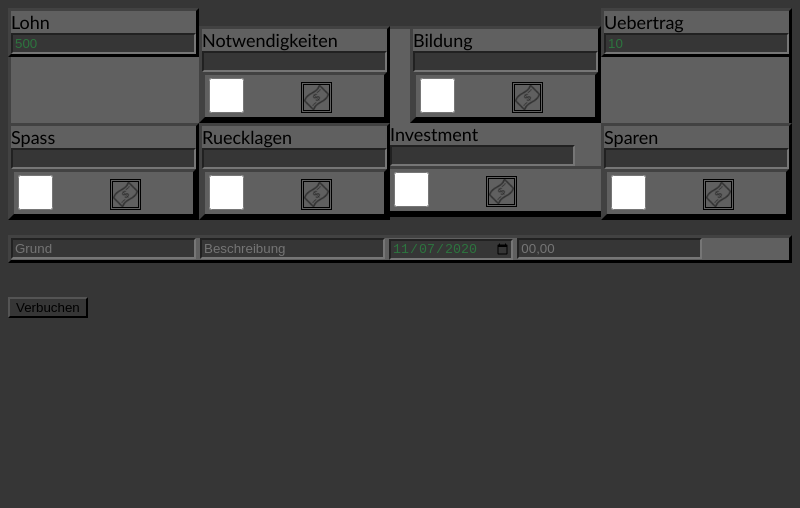
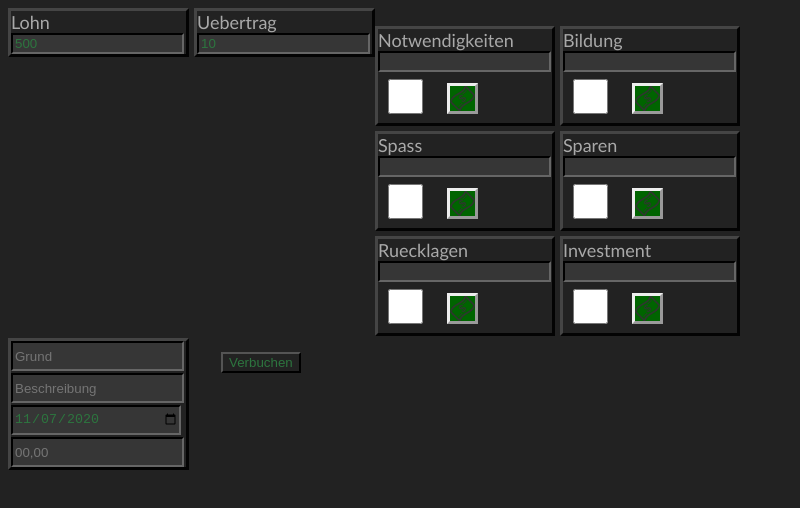
Before and after one commit to DerGhoul/AusgabeApp, an Electron app: page index.html in a window 800 px wide. Drawn offline with Linux system fonts and the light colour scheme; no server answers.

Commit message:
css update

```diff
--- a/index.css
+++ b/index.css
@@ -1,92 +1,89 @@
 button{
-	background-color: #363636;
+	background-color: #222;
 
 
+	color: #2d753f;
+	margin-left: 2rem;
+	margin-top: 1rem;
 }
 input{
 	background-color:#363636;
-
-    color: #2d753f;
-
-
+	width: 165px;
+	color: #2d753f;
+	border-color: #121212;
 
 }
-.parameter{
+.container{
+	display: grid;
+	grid-template-columns: 180px 180px;
+	grid-template-rows: 100px 100px 100px;
+	border-style: none;
+	grid-gap: 5px;
+}
+
+.container2{
+	display: grid;
+	grid-template-columns: 180px;
+	grid-template-rows: 30px 30px 30px 30px;
+	width: 175px;
+	grid-gap: 2px;
+	margin-top: 2px;
 }
 
 body{
-	background-color: #363636;
+	background-color: #222;
+	width: 365;
 
 }
 
 
 div{
 
-	background-color: #606060;
 	border-style: outset;
-	border-color: #424242;
-	border-bottom-color: #454545;
+	border-color: #020101e6;
+	border-top-color: #454545;
+	border-left-color: #454545;
 
+	float: left;
 }
 
-.divb{
-
-	background-color: #363636;
-
-}
 
 label{
 	text-align: center;
 	font-family: Calibri, auto;
 	font-size: large;
+	color: darkgray;
 }
 
 p{
 	color: red;
+	font-size: small;
+	float: right;
+	align-content: left;
 }
 
 
 img{
-
 	width: 25px;
 	height: 25px;
-	border: double;
-	margin-left:50px;
-	margin-right:40px;
+	border: outset;
+	background-color: darkgreen;
+
 }
 
 .check{
+	margin-top: 7px;
+	margin-left: 10px;
+	margin-right: 20px;
 	width: 35px;
 	height: 35px;
 }
 
-
-.divc{
-
-	background-color: #606060;
+#lohnDiv{
+	width: 175px;
 }
 
-#lohnDiv{
-	float:left;
+#betragDiv{
+	width: 175px;
+	margin-left: 5px;
 }
-#betragDiv{
-	float: right;
-}
-#firstDiv{
-	float: left;
-}
-#secondDiv{
-	float: right;
-}
-#thirdDiv{
-	float:left;
-}
-#fourthDiv{
-	float: right;
-}
-#fifthDiv{
-	float:left;
-}
-#sixthDiv{
-	/*float: right;*/
-}
--- a/index.html
+++ b/index.html
@@ -15,21 +15,22 @@
 
 <div id="lohnDiv" ><!--Hier wird der Lohn implementiert-->
 	<label>Lohn</label><br>
-	<input
-		type="number"
+	<input	type="number"
 					name="lohn"
 					id="lohn"
 					value="500"
 					onchange="umverteilung()" >
 </div>
+
 <div id="betragDiv" ><!--Hier wird der Übertrag implementiert-->
 	<label>Uebertrag</label><br>
-	<input
-		type="number"
+	<input	type="number"
 					name="bertrag"
 					id="betrag"
 					value="10" >
-</div><br>
+</div>
+
+<br>
 <!--div class="diva"-->
 
 
@@ -38,8 +39,8 @@
 
 
 
-
-	<div id="firstDiv" ><!--Hier wird die "Notwendig" implementiert-->
+<div class="container">
+	<div class="item item1" id="firstDiv" ><!--Hier wird die "Notwendig" implementiert-->
 		<label>Notwendigkeiten</label><br>
 			<input 	type="number"
 					name="Notwendigkeiten"
@@ -50,8 +51,6 @@
 					ondrop="geldeinbringen(event,this)"
 					ondragover="allowDrop(event,this)"><br>
 
-
-		<div class="divc" >
 		<input 	type="checkbox"
 				class="check"
 				id="notwendigkeitChecked"
@@ -64,10 +63,9 @@
 				draggable="true"
 				ondragstart="gelduebertragen(event,this)" ></img>
 	</div>
-	</div>
 
 
-	<div id="secondDiv" ><!--Hier wird die "Bildung" implementiert-->
+	<div class="item item2"  id="secondDiv" ><!--Hier wird die "Bildung" implementiert-->
 		<label>Bildung</label><br>
 			<input 	type="number"
 					name="Bildung"
@@ -79,7 +77,7 @@
 					ondragover="allowDrop(event,this)"><br>
 
 
-		<div class="divc">
+
 		<input 	type="checkbox"
 				class="check"
 				id="bildungChecked"
@@ -92,10 +90,9 @@
 				draggable="true"
 				ondragstart="gelduebertragen(event,this)" ></img>
 	</div>
-	</div>
 
 
-	<div id="thirdDiv"  ><!--Hier wird die "Spass" implementiert-->
+	<div class="item item3"  id="thirdDiv"  ><!--Hier wird die "Spass" implementiert-->
 		<label>Spass</label><br>
 			<input 	type="number"
 					name="Spass"
@@ -106,8 +103,6 @@
 					ondrop="geldeinbringen(event,this)"
 					ondragover="allowDrop(event,this)"><br>
 
-
-		<div class="divc">
 			<input 	type="checkbox"
 					class="check"
 					id="spassChecked"
@@ -118,11 +113,11 @@
 			<img 	id="spassgeld"
 					src="geldschein.png"
 					draggable="true"
-					ondragstart="gelduebertragen(event,this)" ></img></div>
+					ondragstart="gelduebertragen(event,this)" ></img>
 	</div>
 
 
-	<div id="fourthDiv"   ><!--Hier wird die "Sparen" implementiert-->
+	<div class="item item4"  id="fourthDiv"   ><!--Hier wird die "Sparen" implementiert-->
 		<label>Sparen</label><br>
 			<input type="number"
 					name="Sparen"
@@ -133,8 +128,6 @@
 					ondrop="geldeinbringen(event,this)"
 					ondragover="allowDrop(event,this)"><br>
 
-
-		<div class="divc">
 		<input 	type="checkbox"
 				class="check"
 				id="sparenChecked"
@@ -147,10 +140,9 @@
 				draggable="true"
 				ondragstart="gelduebertragen(event,this)" ></img>
 	</div>
-	</div>
 
 
-	<div id="fifthDiv"  ><!--Hier wird die "Ruecklagen" implementiert-->
+	<div class="item item5"  id="fifthDiv"  ><!--Hier wird die "Ruecklagen" implementiert-->
 		<label>Ruecklagen</label><br>
 			<input 	type="number"
 					name="Ruecklagen"
@@ -161,8 +153,6 @@
 					ondrop="geldeinbringen(event,this)"
 					ondragover="allowDrop(event,this)"><br>
 
-
-		<div class="divc">
 		<input 	type="checkbox"
 				class="check"
 				id="ruecklagenChecked"
@@ -175,10 +165,9 @@
 				draggable="true"
 				ondragstart="gelduebertragen(event,this)" ></img>
 	</div>
-	</div>
 
 
-	<div id="sixthDiv"  ><!--Hier wird die "Investment" implementiert-->
+	<div class="item item6"  id="sixthDiv"  ><!--Hier wird die "Investment" implementiert-->
 		<label>Investment</label><br>
 			<input 	type="number"
 					name="Investment"
@@ -189,8 +178,6 @@
 					ondrop="geldeinbringen(event,this)"
 					ondragover="allowDrop(event,this)"><br>
 
-
-		<div class="divc">
 			<input 	type="checkbox"
 					class="check"
 					id="investmentChecked"
@@ -206,33 +193,30 @@
 	</div>
 </div>
 
+<br>
 
 
 
 
-
-
-
-
-
-
-
-
-
-
-<!--/div--><br>
-
-
-
-
-<!--div class="divb" ><!--Hier werden die Dateiparameter erfasst-->
-
-	<div> <!--Hier werden die Dateiparameter erfasst-->
-<input type="text" 		class="parameter"	name="Grund" 		id="grund" 			placeholder="Grund" readonly="readonly" >
-<input type="text" 		class="parameter"	name="Beschreibung" id="beschreibung" 	placeholder="Beschreibung" >
-<input type="date" 		class="parameter"	name="Datum" 		id="date" 			 >
-
-
+<div class="container2"> <!--Hier werden die Dateiparameter erfasst-->
+	<input 	class="item item7"
+					type="text"
+					class="parameter"
+					name="Grund"
+					id="grund"
+					placeholder="Grund"
+					readonly="readonly" >
+	<input 	class="item item8"
+					type="text"
+					class="parameter"
+					name="Beschreibung"
+					id="beschreibung"
+					placeholder="Beschreibung" >
+	<input 	class="item item9"
+					type="date"
+					class="parameter"
+					name="Datum"
+					id="date" >
 	<script><!--Hier wird das heutige Datum vorbelegt-->
 			var dateTime = new Date();
 			var day = (dateTime.getDate()+"");
@@ -248,14 +232,16 @@ var year = dateTime.getFullYear();
 			var value = (year+"-"+month+"-"+day);
 			document.getElementById("date").value = value;
 	</script>
-
-
-
-<input type="number" 		class="parameter" name="Preis" 		id="preis" 	pattern=""		placeholder="00,00"
+	<input 	class="item item10"
+					type="number"
+					class="parameter"
+					name="Preis"
+					id="preis"
+					pattern=""
+					placeholder="00,00"
 					onblur="verrechnen(this.value)">
 </div>
 
-<!--/div-->
 
 
 
@@ -266,34 +252,11 @@ document.getElementById("date").value = value;
 
 
 
-
-
-
-<!--div><!--Implamentiert das Datei load feld>
-<input type="file" 		class="parameter"	name="Rechnung" 	id="rechnung" 		value=""
-		accept=".pdf,.png,.jpg,.jpeg">
-</div><br-->
-
-
-
-
 <button onclick="book()" >Verbuchen</button><br>
 
 
 
 
 
-
-
-
-
-
-
-
-
-
-<!--p><a href="index.html" >Hier gehts zur ersten Seite</a></p-->
-
-
 </body>
 </html>
```
Also changed, not shown: 1 other file. Lines whose indentation alone changed are shown as unchanged.
